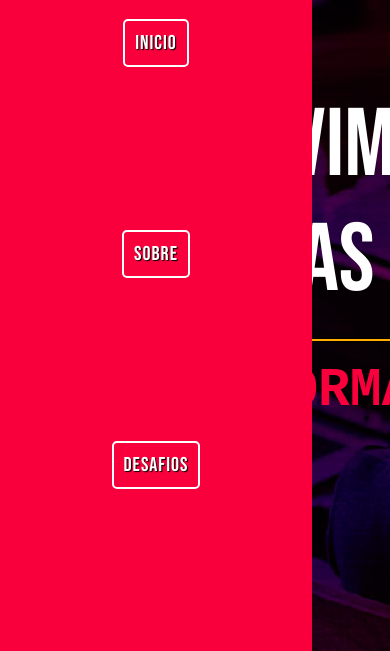
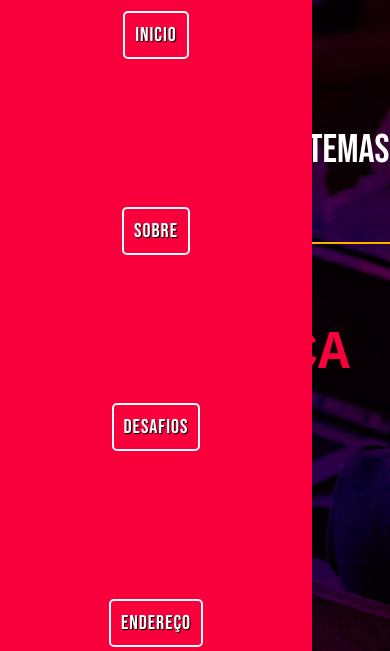
Before and after one commit to Lucca-gOn/project-landing-page, a plain HTML site: page index.html in a window 390 px wide. Both pictures are taken after a click on the picture 360 px from the left and 30 px from the top of the page. Shown: the part 123-774 px from the top of the page. Drawn offline with Linux system fonts and the light colour scheme.

Commit message:
Header mobile finalizado

```diff
--- a/css/styles.css
+++ b/css/styles.css
@@ -337,6 +337,7 @@ footer .footer-alinhar span {
 @media screen and (max-width: 767px) {
    .mostrarMenu {
     left: 0;
+    opacity: 1;
    }
 
     /* main,footer {
@@ -358,8 +359,9 @@ footer .footer-alinhar span {
     width: 80vw;
 
     /* Viewport Height */
-    height: 100vh;
-    transition: left 1.0s;
+    height: calc(100vh - 60px);
+    opacity: 0;
+    transition: left 1.0s, opacity 0.5s;
 
    }
 
@@ -370,4 +372,33 @@ footer .footer-alinhar span {
     border-radius: 5px;
    }
 
+   /* SECTION BANNER */
+
+   main .banner-flex h1 {
+    color: white;
+    font-family: "bebas-neue";
+    font-weight: 400;
+    font-size: 40px;
+    line-height: 48px;
+
+   }
+
+
+
+
+
+
+
+
+
+
+
+
+
+
+
+
+
+
+
 }
```
